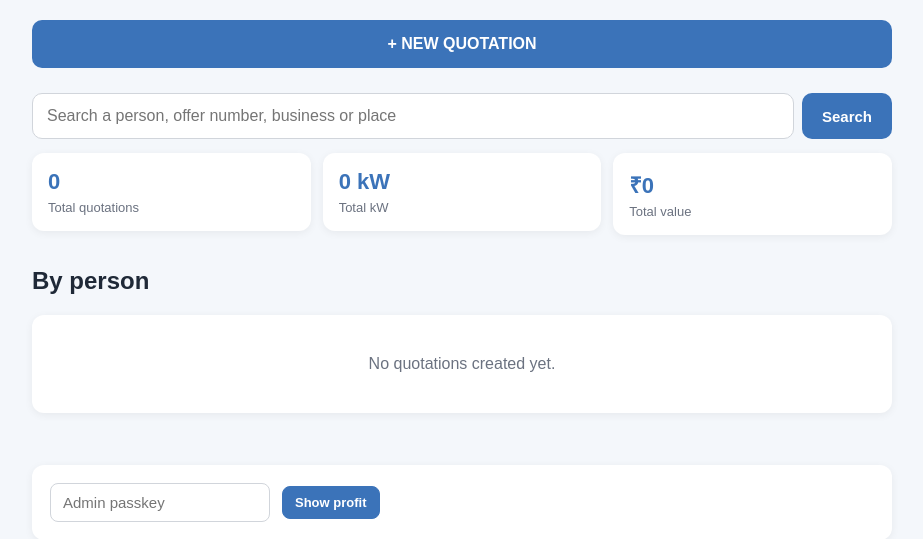
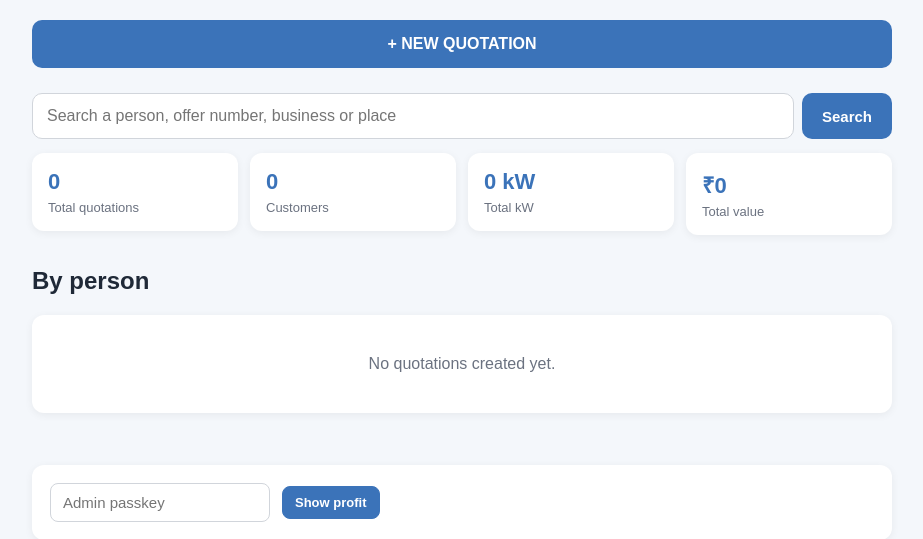
Before and after one commit to rendha/quotation, a Django app: page / in a window 1280 px wide. Shown: the part 88-627 px from the top of the page, without its empty margins (178-1101 px from the left). Run offline with Django 5.2, Linux system fonts and the light colour scheme; data that the repository does not hold is empty.

Commit message:
Customers count on front

```diff
--- a/quotations/templates/quotations/dashboard.html
+++ b/quotations/templates/quotations/dashboard.html
@@ -160,10 +160,10 @@
             color: #6b7280;
         }
 
-        .stats.three .stat, .person-stats.three > div { width: 33.33%; }
+        .stats.five .stat, .person-stats.five > div { width: 20%; }
 
         @media (max-width: 640px) {
-            .stat, .person-stats > div, .stats.three .stat, .person-stats.three > div {
+            .stat, .person-stats > div, .stats.five .stat, .person-stats.five > div {
                 width: 50%;
             }
             .person-stats > div {
@@ -214,10 +214,14 @@
     </form>
 
     <!-- TOTAL OF EVERYBODY -->
-    <div class="stats{% if not show_rates %} three{% endif %}">
+    <div class="stats{% if show_rates %} five{% endif %}">
         <div class="stat"><div class="stat-card">
             <div class="stat-number">{{ totals.count }}</div>
             <div class="stat-label">Total quotations</div>
+        </div></div>
+        <div class="stat"><div class="stat-card">
+            <div class="stat-number">{{ totals.clients }}</div>
+            <div class="stat-label">Customers</div>
         </div></div>
         <div class="stat"><div class="stat-card">
             <div class="stat-number">{{ totals.kw_display }}</div>
@@ -249,8 +253,9 @@
                     <span>see details &rsaquo;</span>
                 </div>
 
-                <div class="person-stats{% if not show_rates %} three{% endif %}">
+                <div class="person-stats{% if show_rates %} five{% endif %}">
                     <div><b>{{ person.count }}</b><small>Quotations</small></div>
+                    <div><b>{{ person.clients }}</b><small>Customers</small></div>
                     <div><b>{{ person.kw_display }}</b><small>Total kW</small></div>
                     <div><b>{{ person.value_display }}</b><small>Total value</small></div>
                     {% if show_rates %}<div><b class="{% if person.profit_negative %}loss{% endif %}">{{ person.profit_display }}</b><small>Total profit</small></div>{% endif %}
```
